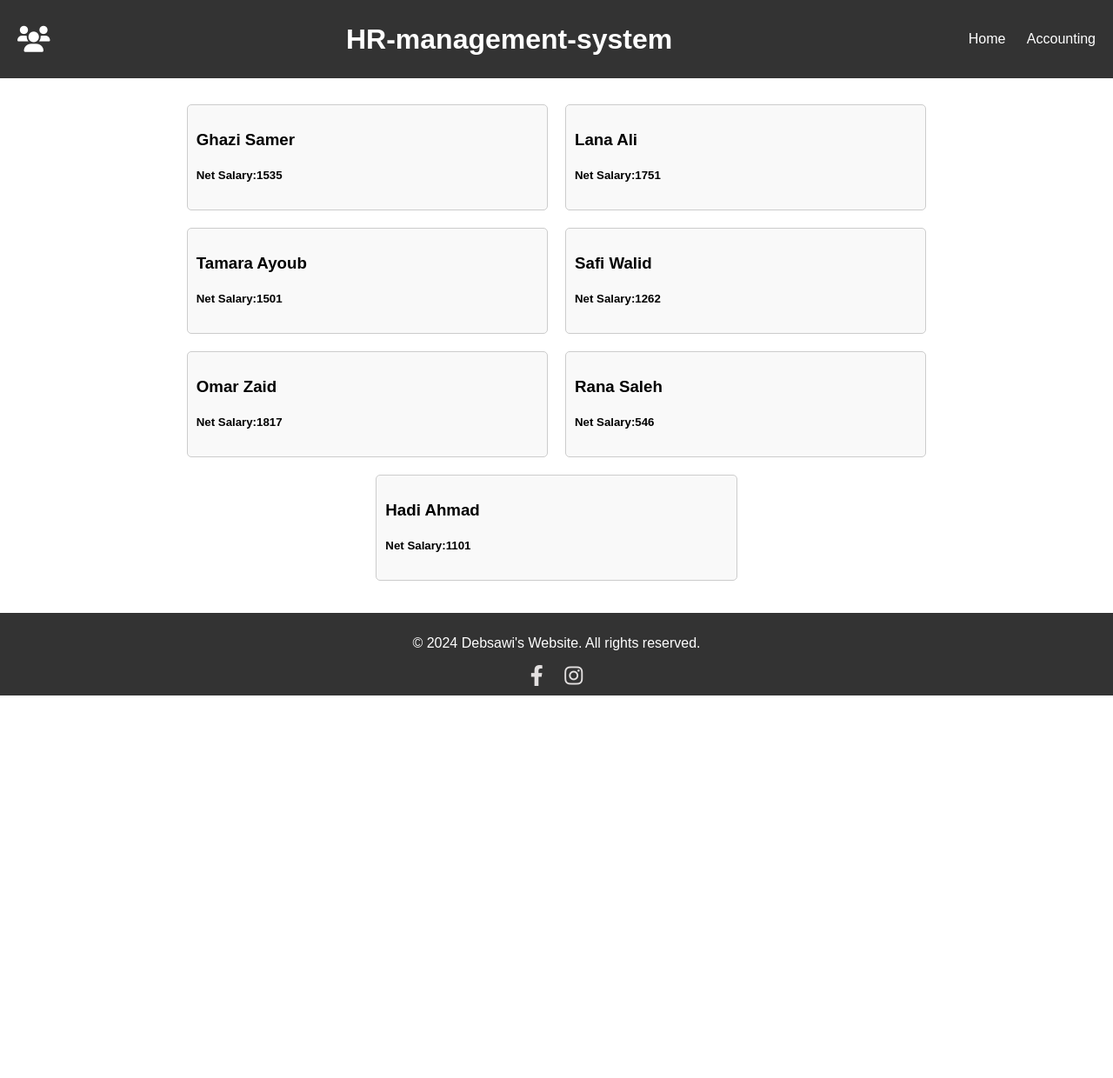
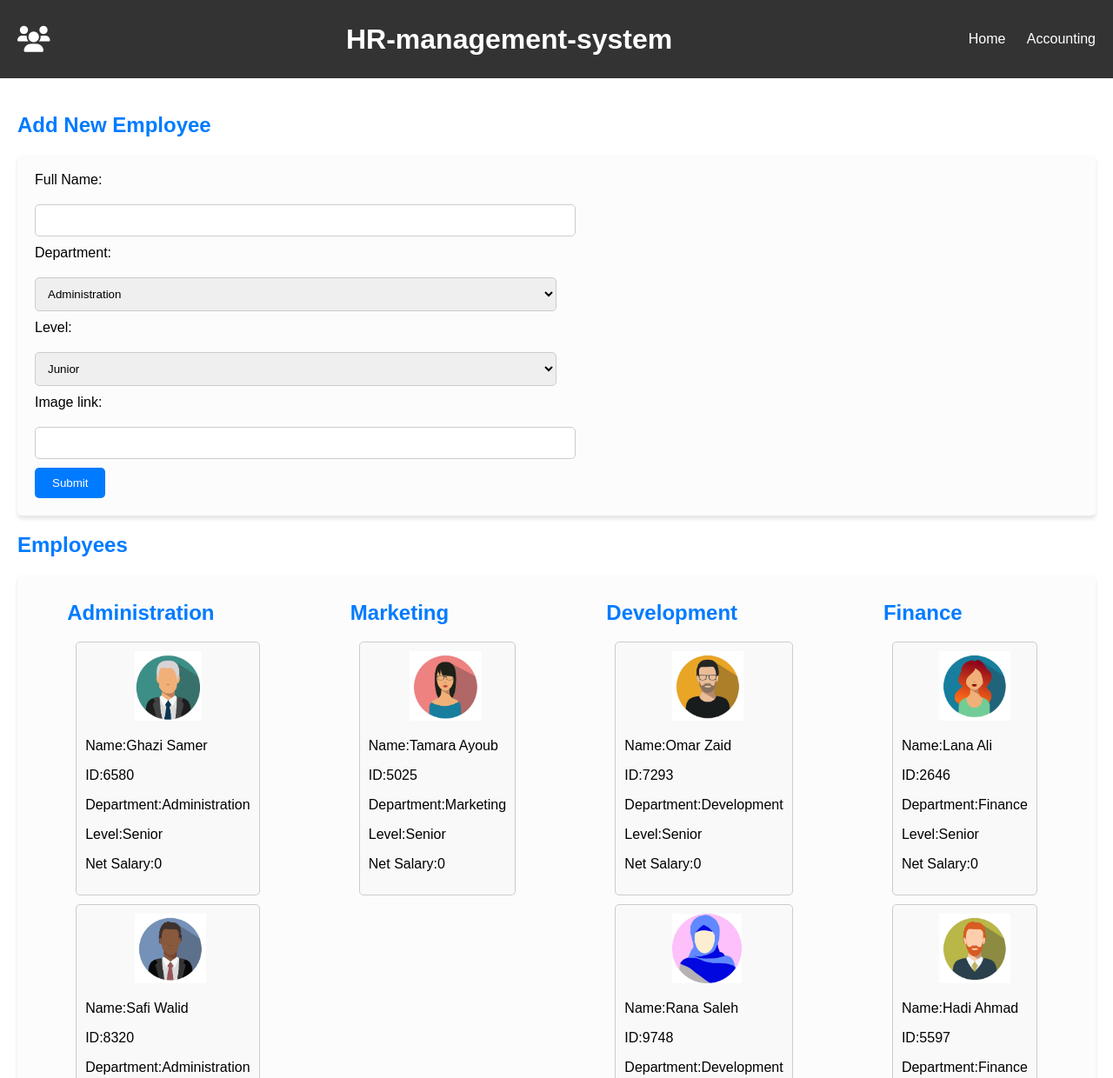
Before and after one commit to AbdallahDebsawi/HR-management-system, a plain HTML site: page index.html in a window 1280 px wide. Shown: the top 1240 px of the page at 87% size. Before the commit the page ends 800 px from the top, so only its background shows below. Drawn offline with Linux system fonts and the light colour scheme.

Commit message:
add form

```diff
--- a/app.js
+++ b/app.js
@@ -1,10 +1,14 @@
 //constructor
 
 let employeeSectionEl = document.getElementById("employeeSection");
+let adminstrationSectionEl = document.getElementById("administration");
+let marketingSectionEl = document.getElementById("marketing");
+let developmentSectionEl = document.getElementById("development");
+let financeSectionEl = document.getElementById("finance");
 
 
-function Employee(id, fullName, department, level, imageUrl) {
-    this.id = id;
+function Employee(fullName, department, level, imageUrl) {
+    this.id = this.randomId();
     this.fullName = fullName;
     this.department = department;
     this.level = level;
@@ -17,13 +21,13 @@ Employee.prototype.calculateNetSalary = function () {
     // Math.floor(Math.random() * (max - min + 1) + min)
     let salary;
     switch (this.level) {
-        case 'Junior':
+        case 'junior':
             salary = Math.floor(Math.random() * (1000 - 500 + 1) + 500);
             break;
-        case 'Mid-Senior':
+        case 'midSenior':
             salary = Math.floor(Math.random() * (1500 - 1000 + 1) + 1000);
             break;
-        case 'Senior':
+        case 'senior':
             salary = Math.floor(Math.random() * (2000 - 1500 + 1) + 1500);
             break;
         default:
@@ -37,26 +41,92 @@ Employee.prototype.render = function () {
     let employeeCard = document.createElement('div');
     employeeCard.classList.add('employee-card');
 
-    let name = document.createElement('h3');
-    name.textContent = this.fullName;
+    //image:
+    let image = document.createElement('img');
+    image.src = this.imageUrl;
+    employeeCard.appendChild(image);
+
+    //name:
+    let name = document.createElement('p');
+    name.textContent = "Name:" + this.fullName;
     employeeCard.appendChild(name);
-    let salary = document.createElement('h5');
+
+    //id
+    let id = document.createElement('p');
+    id.textContent = "ID:" + this.id;
+    employeeCard.appendChild(id);
+
+    //department:
+    let department = document.createElement('p');
+    department.textContent = "Department:" + this.department;
+    employeeCard.appendChild(department);
+
+    //level:
+    let level = document.createElement('p');
+    level.textContent = "Level:" + this.level;
+    employeeCard.appendChild(level);
+
+    //salary
+    let salary = document.createElement('p');
     salary.textContent = "Net Salary:" + this.salary;
     employeeCard.appendChild(salary);
-    employeeSectionEl.appendChild(employeeCard);
+
+    switch (this.department.toLowerCase()) {
+        case 'administration':
+            adminstrationSectionEl.appendChild(employeeCard);
+            break;
+        case 'marketing':
+            marketingSectionEl.appendChild(employeeCard);
+            break;
+        case 'development':
+            developmentSectionEl.appendChild(employeeCard);
+            break;
+        case 'finance':
+            financeSectionEl.appendChild(employeeCard);
+            break;
+
+    }
+    // employeeSectionEl.appendChild(employeeCard);
 
 }
+
+Employee.prototype.randomId = function randomId() {
+    return Math.floor(Math.random() * (9999 - 1000 + 1) + 1000);
+}
 let employeeArray = [
-    new Employee(1000, 'Ghazi Samer', 'Administration', 'Senior'),
-    new Employee(1001, 'Lana Ali', 'Finance', 'Senior'),
-    new Employee(1002, 'Tamara Ayoub', 'Marketing', 'Senior'),
-    new Employee(1003, 'Safi Walid', 'Administration', 'Mid-Senior'),
-    new Employee(1004, 'Omar Zaid', 'Development', 'Senior'),
-    new Employee(1005, 'Rana Saleh', 'Development', 'Junior'),
-    new Employee(1006, 'Hadi Ahmad', 'Finance', 'Mid-Senior'),
+    new Employee('Ghazi Samer', 'Administration', 'Senior', 'assets/Ghazi.jpg'),
+    new Employee('Lana Ali', 'Finance', 'Senior', 'assets/Lana.jpg'),
+    new Employee('Tamara Ayoub', 'Marketing', 'Senior', 'assets/Tamara.jpg'),
+    new Employee('Safi Walid', 'Administration', 'Mid-Senior', 'assets/Safi.jpg'),
+    new Employee('Omar Zaid', 'Development', 'Senior', 'assets/Omar.jpg'),
+    new Employee('Rana Saleh', 'Development', 'Junior', 'assets/Rana.jpg'),
+    new Employee('Hadi Ahmad', 'Finance', 'Mid-Senior', 'assets/Hadi.jpg'),
 ];
 for (let i = 0; i < employeeArray.length; i++) {
     console.log(employeeArray[i]);
     employeeArray[i].calculateNetSalary();
     employeeArray[i].render();
 }
+
+
+//events
+let formEl = document.getElementById("formID");
+formEl.addEventListener("submit", handleSubmit);
+
+function handleSubmit(event) {
+    event.preventDefault();
+
+    console.log("Form event", event);
+    // for text input
+    let fullName = event.target.fullName.value
+    let department = event.target.department.value;
+    let level = event.target.level.value;
+    let image = event.target.image.value;
+
+    // create a new Employee
+
+    let newEmployee = new Employee(fullName, department, level, image,);
+
+    newEmployee.render();
+    // console.log(newEmployee);
+}
--- a/index.html
+++ b/index.html
@@ -24,8 +24,58 @@
     </header>
 
     <main>
+        <!-- from section  -->
+        <section>
+            <h2>Add New Employee</h2>
+            <!-- <fieldset> -->
+            <form id="formID">
+                <label for="fullName">Full Name:</label><br>
+                <input type="text" id="fullName" name="fullName"><br>
+
+                <label for="department">Department:</label><br>
+                <select id="department" name="department">
+                    <option value="administration">Administration</option>
+                    <option value="marketing">Marketing</option>
+                    <option value="development">Development</option>
+                    <option value="finance">Finance</option>
+
+                </select>
+
+                <label for="level">Level:</label><br>
+                <select id="level" name="level">
+                    <option value="junior">Junior</option>
+                    <option value="midSenior">Mid-Senior</option>
+                    <option value="senior">Senior</option>
+                </select>
+                <label for="image">Image link:</label><br>
+                <input type="text" id="image" name="image"><br>
+
+                <button type="submit">Submit</button>
+
+
+            </form>
+            <!-- </fieldset> -->
+        </section>
+
         <!-- employee information -->
-        <section id="employeeSection"></section>
+        <h2>Employees</h2>
+
+        <section id="employeeSection">
+            <div id="administration">
+                <h2>Administration</h2>
+            </div>
+            <div id="marketing">
+                <h2>Marketing</h2>
+            </div>
+            <div id="development">
+                <h2>Development</h2>
+            </div>
+            <div id="finance">
+                <h2>Finance</h2>
+            </div>
+
+        </section>
+
     </main>
     <footer>
         <p>&copy; 2024 Debsawi's Website. All rights reserved.</p>
--- a/style.css
+++ b/style.css
@@ -49,6 +49,7 @@ nav ul li a {
     text-decoration: none;
 }
 
+/* main */
 main {
     padding: 20px;
 
@@ -57,54 +58,60 @@ main {
 #employeeSection {
     display: flex;
     flex-wrap: wrap;
-    justify-content: center;
-    /* Center the cards horizontally */
+    justify-content: space-around;
+    background-color: #fcfcfc;
+    padding: 10px;
+    border-radius: 5px;
+    box-shadow: 0 4px 4px rgba(0, 0, 0, 0.1);
 }
 
+
+
 .employee-card {
-    flex: 0 0 calc(33.33% - 20px);
-    /* Adjust width to fit three cards in a row */
+    flex: 1 0;
     margin: 10px;
     padding: 10px;
     border: 1px solid #ccc;
     border-radius: 5px;
     background-color: #f9f9f9;
-}
-
-/*abou styling*/
-/* h2 {
-    color: #007bff;
 
 }
 
-.per {
-    background-color: #fff;
-    padding: 20px;
-    border-radius: 5px;
-    box-shadow: 0 2px 4px rgba(0, 0, 0, 0.1);
+.employee-card img {
+    margin-left: 30%;
+    height: 80px;
+    /* width: 80px; */
+
+}
+
+/*form styling*/
+h2 {
+    color: #007bff;
 }
 
 form {
-    background-color: #fff;
+    background-color: #fcfcfc;
     padding: 20px;
     border-radius: 5px;
-    box-shadow: 0 2px 4px rgba(0, 0, 0, 0.1);
+    box-shadow: 0 4px 4px rgba(0, 0, 0, 0.1);
 }
 
 label {
     display: block;
-    margin-bottom: 10px;
+    margin-bottom: 1px;
 }
 
 input[type="text"],
 input[type="email"],
-textarea {
-    width: 100%;
+input,
+select {
+    width: 50%;
     padding: 10px;
     margin-bottom: 10px;
     border: 1px solid #ccc;
     border-radius: 5px;
 }
+
 
 button {
     padding: 10px 20px;
@@ -119,7 +126,7 @@ button:hover {
     background-color: #0056b3;
 }
 
- */
+/* footer */
 footer {
     background-color: #333;
     color: #fff;
```
Also changed, not shown: assets/Ghazi.jpg (added), assets/Hadi.jpg (added), assets/Lana.jpg (added), assets/Omar.jpg (added), assets/Rana.jpg (added), assets/Safi.jpg (added), assets/Tamara.jpg (added), assets/img.png (added).
